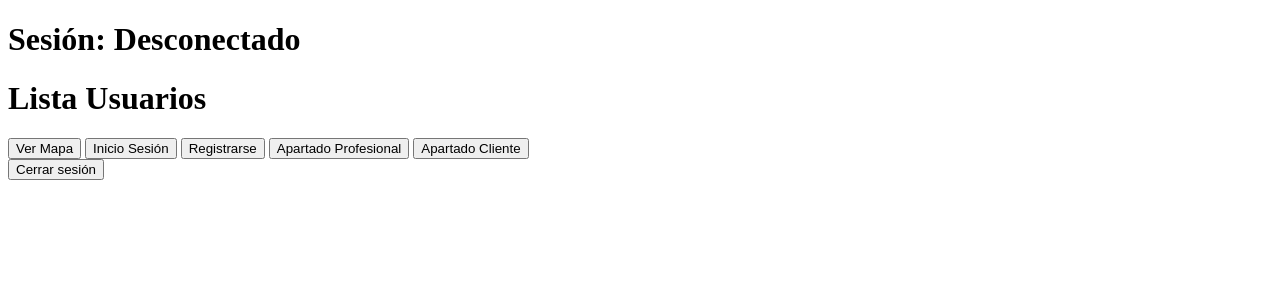
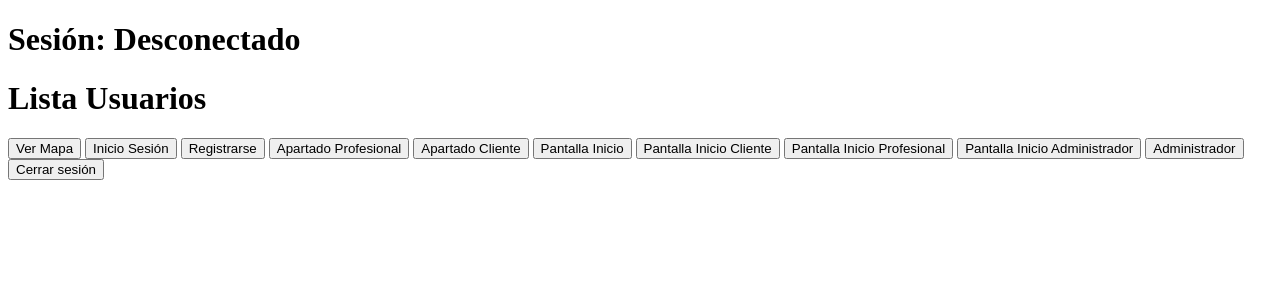
Before and after one commit to XrayTH/NailsExpress-Proto, a Flask app: page / in a window 1280 px wide. Shown: the top 300 px of the page. Run offline with Flask 3, Linux system fonts and the light colour scheme; data that the repository does not hold is empty.

Commit message:
html pantallas de inicio

```diff
--- a/app.py
+++ b/app.py
@@ -57,8 +57,6 @@ def index():
                 nombre_usuario = cliente['usuario']
 
     return render_template('index.html', perfiles=perfiles_get, nombre_usuario=nombre_usuario, alerta=alerta)
-
-
 
 @app.route('/inicio.html')
 def inicio():
@@ -213,6 +211,39 @@ def apar_pro():
 def apar_cli():
     return render_template('apar_Cli.html')
 
+@app.route('/pantalla_inicio')
+def pantalla_inicio():
+    return render_template('pantalla_inicio.html')
+
+@app.route('/pantalla_inicio_cli')
+def pantalla_inicio_Cli():
+    return render_template('pantalla_inicio_cli.html')
+
+@app.route('/pantalla_inicio_pro')
+def pantalla_inicio_Pro():
+    return render_template('pantalla_inicio_pro.html')
+
+@app.route('/pantalla_inicio_admin')
+def pantalla_inicio_Admin():
+    return render_template('pantalla_inicio_admin.html')
+
+@app.route('/admin')
+def admin():
+    perfiles_get = list(profesionales.find()) + list(clientes.find())
+    return render_template('admin.html', perfiles=perfiles_get)
+
+@app.route('/eliminar', methods=['POST'])
+def eliminar_perfil():
+    usuario = request.form.get('usuario')
+
+    # Eliminar de la colección de profesionales
+    resultado_profesional = profesionales.delete_one({'usuario': usuario})
+    # Si no estaba en profesionales, intenta eliminar de la colección de clientes
+    if resultado_profesional.deleted_count == 0:
+        clientes.delete_one({'usuario': usuario})
+
+    return redirect(url_for('admin'))
+
 if __name__ == '__main__':
     app.run(debug=True)
 
--- a/templates/index.html
+++ b/templates/index.html
@@ -86,6 +86,38 @@
         });
     </script>
 
+    <button id="Pantalla_Inicio">Pantalla Inicio</button>
+    <button id="Pantalla_Inicio_Cli">Pantalla Inicio Cliente</button>
+    <button id="Pantalla_Inicio_Pro">Pantalla Inicio Profesional</button>
+    <button id="Pantalla_Inicio_Admin">Pantalla Inicio Administrador</button>
+    <button id="Admin">Administrador</button>
+
+    <script>
+        // Redirigir a Pantalla Inicio
+        document.getElementById('Pantalla_Inicio').addEventListener('click', function() {
+            window.location.href = '/pantalla_inicio';
+        });
+
+        // Redirigir a Pantalla Inicio Cliente
+        document.getElementById('Pantalla_Inicio_Cli').addEventListener('click', function() {
+            window.location.href = '/pantalla_inicio_cli';
+        });
+
+        // Redirigir a Pantalla Inicio Profesional
+        document.getElementById('Pantalla_Inicio_Pro').addEventListener('click', function() {
+            window.location.href = '/pantalla_inicio_pro';
+        });
+
+        // Redirigir a Pantalla Inicio Administrador
+        document.getElementById('Pantalla_Inicio_Admin').addEventListener('click', function() {
+            window.location.href = '/pantalla_inicio_admin';
+        });
+
+        document.getElementById('Admin').addEventListener('click', function() {
+            window.location.href = '/admin';
+        });
+    </script>
+
     <form action="{{ url_for('logout') }}" method="post">
         <button type="submit">Cerrar sesión</button>
     </form>
```
Also changed, not shown: templates/admin.html (added, +20 -0 lines), templates/pantalla_inicio.html (added, +10 -0 lines), templates/pantalla_inicio_admin.html (added, +10 -0 lines), templates/pantalla_inicio_cli.html (added, +10 -0 lines), templates/pantalla_inicio_pro.html (added, +10 -0 lines).
